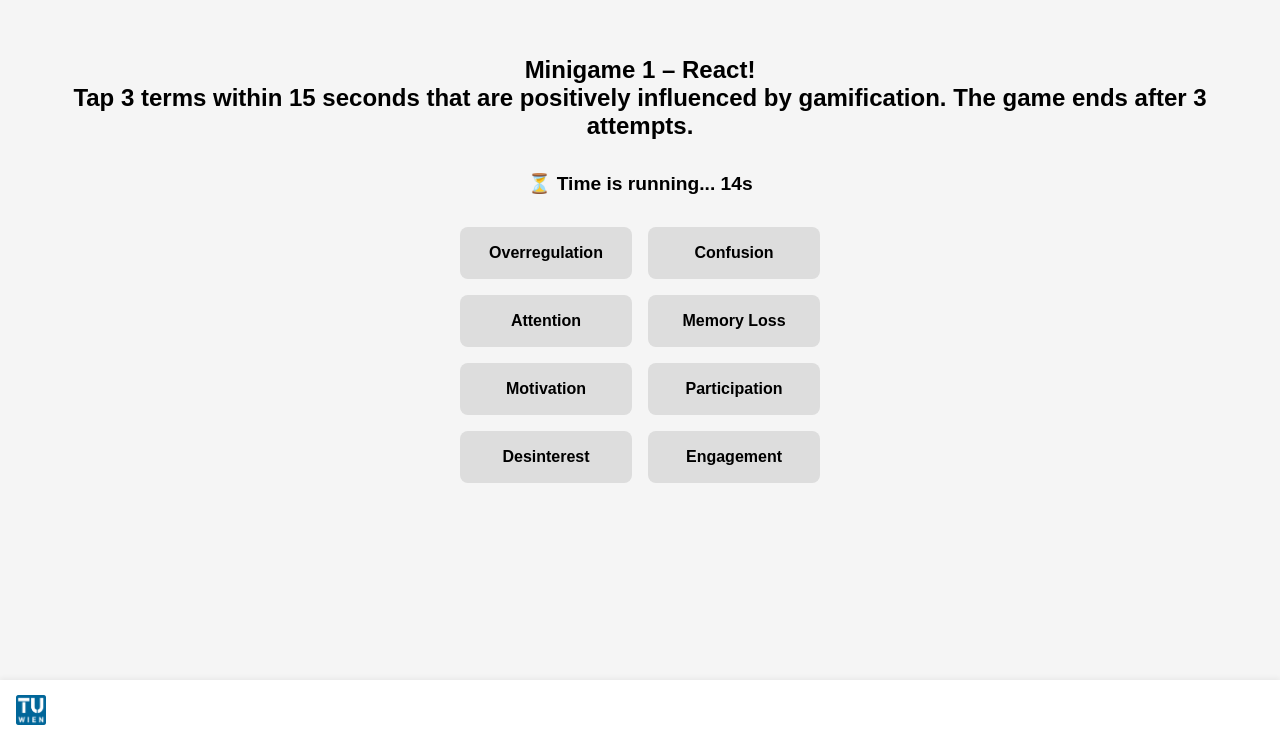
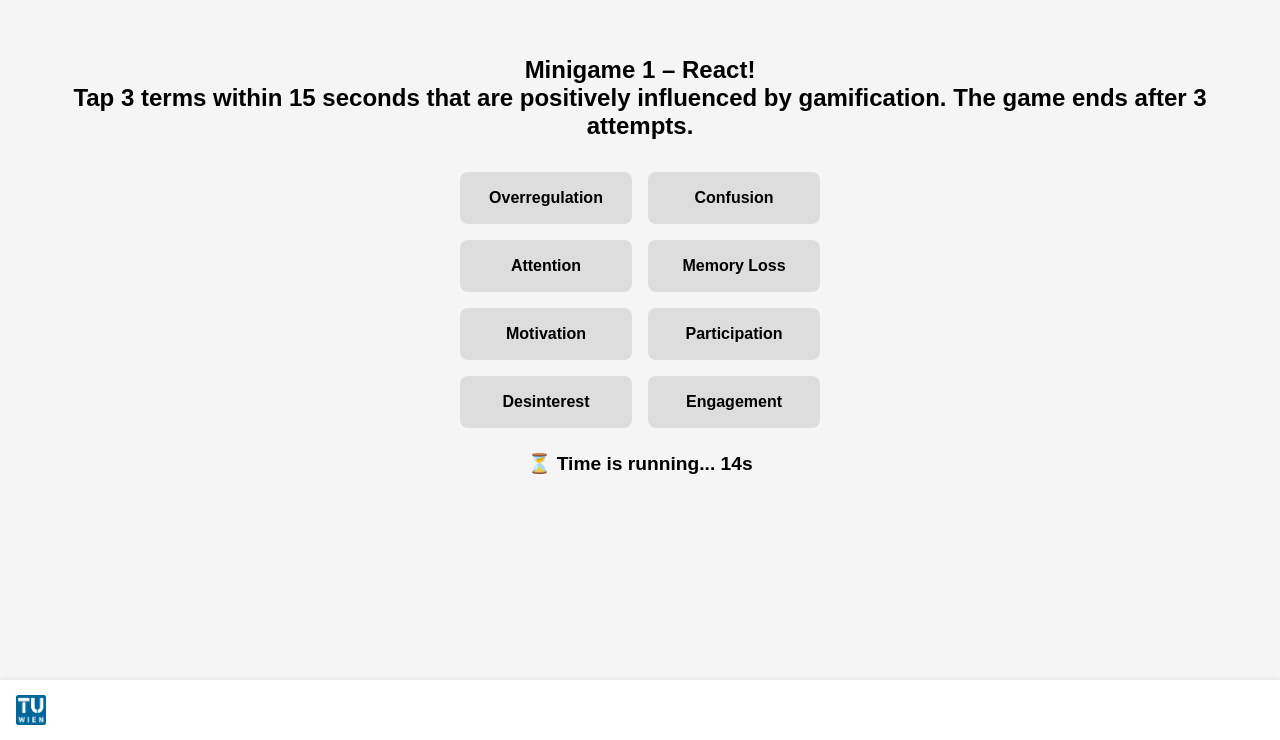
Before and after one commit to George-beep-ops/quiz-app-flask, a Flask app: template templates/minigame_1.html in a window 1280 px wide. Shown: the part 60-800 px from the top of the page. Run offline with Flask 3, Linux system fonts and the light colour scheme; the template is opened without the code that fills it, so the values that code supplies are empty.

Commit message:
Meine Änderungen vom neuen PC

```diff
--- a/templates/minigame_1.html
+++ b/templates/minigame_1.html
@@ -40,7 +40,7 @@
   }
   #timer {
     font-size: 1.2rem;
-    margin: 1rem;
+    margin: 1.5rem 0;
     font-weight: bold;
     text-align: center;
   }
@@ -52,16 +52,16 @@
   Tap <strong>3</strong> terms within <strong>15</strong> seconds that are <strong>positively</strong> influenced by gamification.
   The game ends after 3 attempts.</h2>
 
-<!-- ⏳ Anzeige für Wartezeit und Timer -->
-<div id="timer">
-  <span id="timerText">⏳ Wait...</span>
-</div>
-
 <form id="gameForm" method="POST" action="{{ url_for('next_step') }}">
   <div class="grid" id="tileGrid"></div>
   <input type="hidden" name="score" id="scoreInput" value="0">
   <button type="submit" style="display: none;">Absenden</button>
 </form>
+
+<!-- ⏳ Jetzt unter den Kacheln -->
+<div id="timer">
+  <span id="timerText">⏳ Wait...</span>
+</div>
 {% endblock %}
 
 {% block script %}
@@ -72,7 +72,6 @@
     "Participation", "Memory Loss", "Motivation", "Attention"
   ];
 
-  // Shuffle Funktion
   function shuffle(array) {
     for (let i = array.length - 1; i > 0; i--) {
       const j = Math.floor(Math.random() * (i + 1));
```
